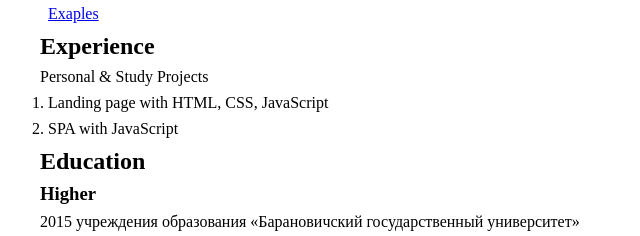
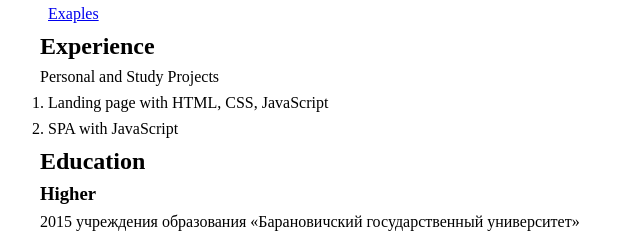
Before and after one commit to Spit123/rsschool-cv, a plain HTML site: page index.html in a window 1280 px wide. Shown: the part 413-649 px from the top of the page, 0-640 px from the left. Drawn offline with Linux system fonts and the light colour scheme.

Commit message:
refactor: refactor html file

```diff
--- a/index.html
+++ b/index.html
@@ -39,7 +39,7 @@
         </section>
         <section style="Experience">
             <h2>Experience</h2>
-            <p>Personal &amp; Study Projects</p>
+            <p>Personal and Study Projects</p>
             <ol>
                 <li>Landing page with HTML, CSS, JavaScript</li>
                 <li>SPA with JavaScript</li>
```
